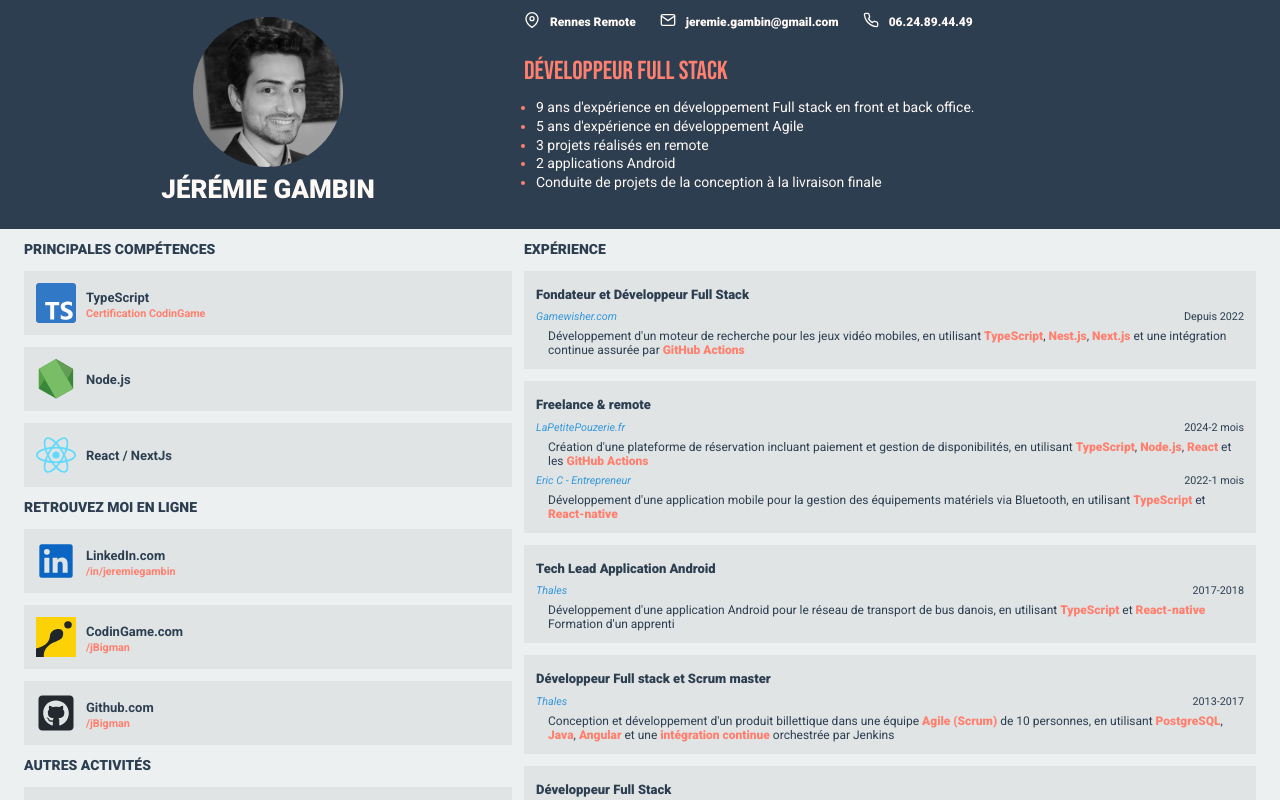
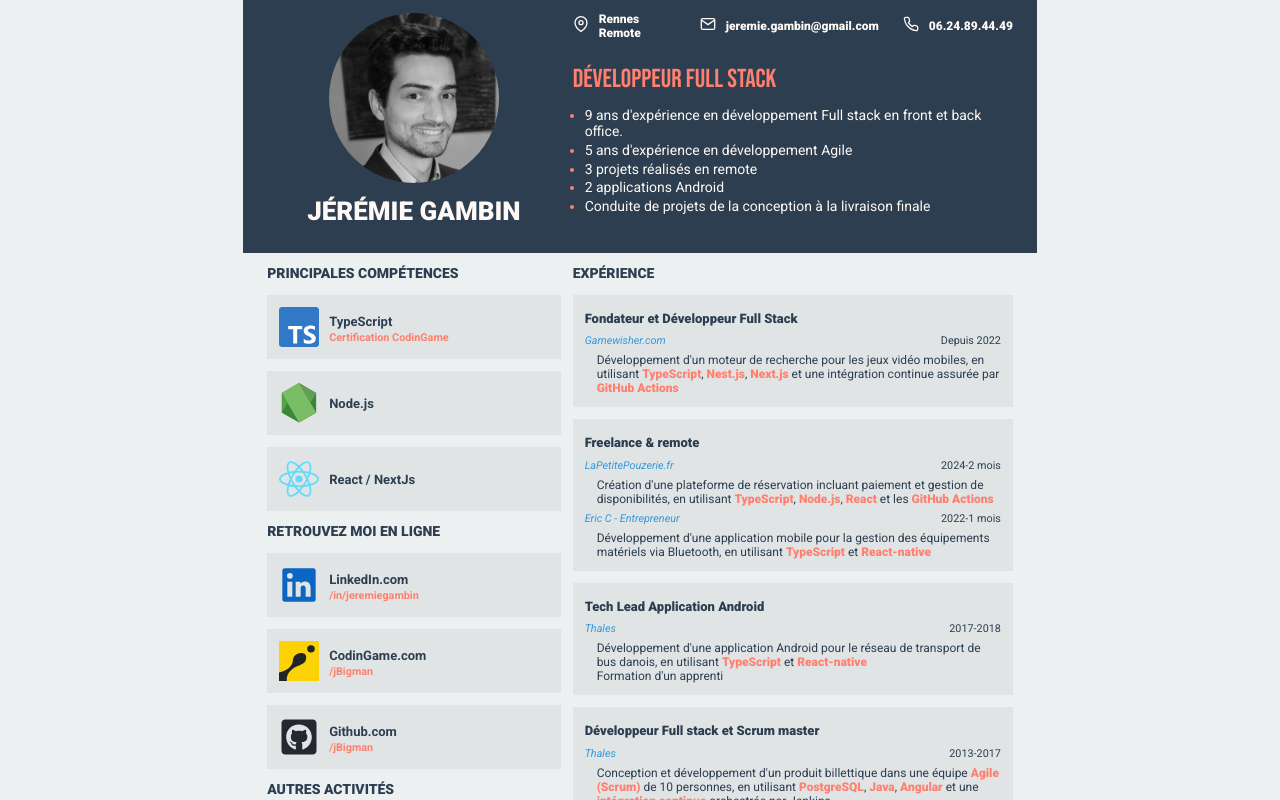
Before and after one commit to jbigman/cv-react, a Next.js app: page / in a window 1280 px wide. Shown: the top 800 px of the page. Built offline with nearby package versions, Linux system fonts and the light colour scheme; a web font is replaced by a local one.

Commit message:
Ajustements ux

```diff
--- a/src/components/curiculum.tsx
+++ b/src/components/curiculum.tsx
@@ -9,7 +9,7 @@
 const Curiculum = () => {
   return (
     <div className={styles.body}>
-      <div >
+      <div style={{ maxWidth: '210mm' }} >
         <SideBar />
         <div className={styles.main}>
         <div className={styles.content}>
--- a/src/components/sidebar.module.scss
+++ b/src/components/sidebar.module.scss
@@ -26,8 +26,8 @@
       -webkit-transform: scaleX(-1);
       transform: scaleX(-1);
       border-radius: 50%;
-      width: 150px !important;
-      height: 150px !important;
+      width: 170px !important;
+      height: 170px !important;
 
       &:hover {
         transform: scaleX(-1) scale(1.1);
@@ -48,7 +48,7 @@
 
   h1 {
     font-size: 26px;
-    margin: 0.3em;
+    margin: 0.5em;
   }
   h1,h2,h3,h4,h5 {
     // Force les couleurs avec important (light), parceque le next build change l'ordre des css (modules)
```
